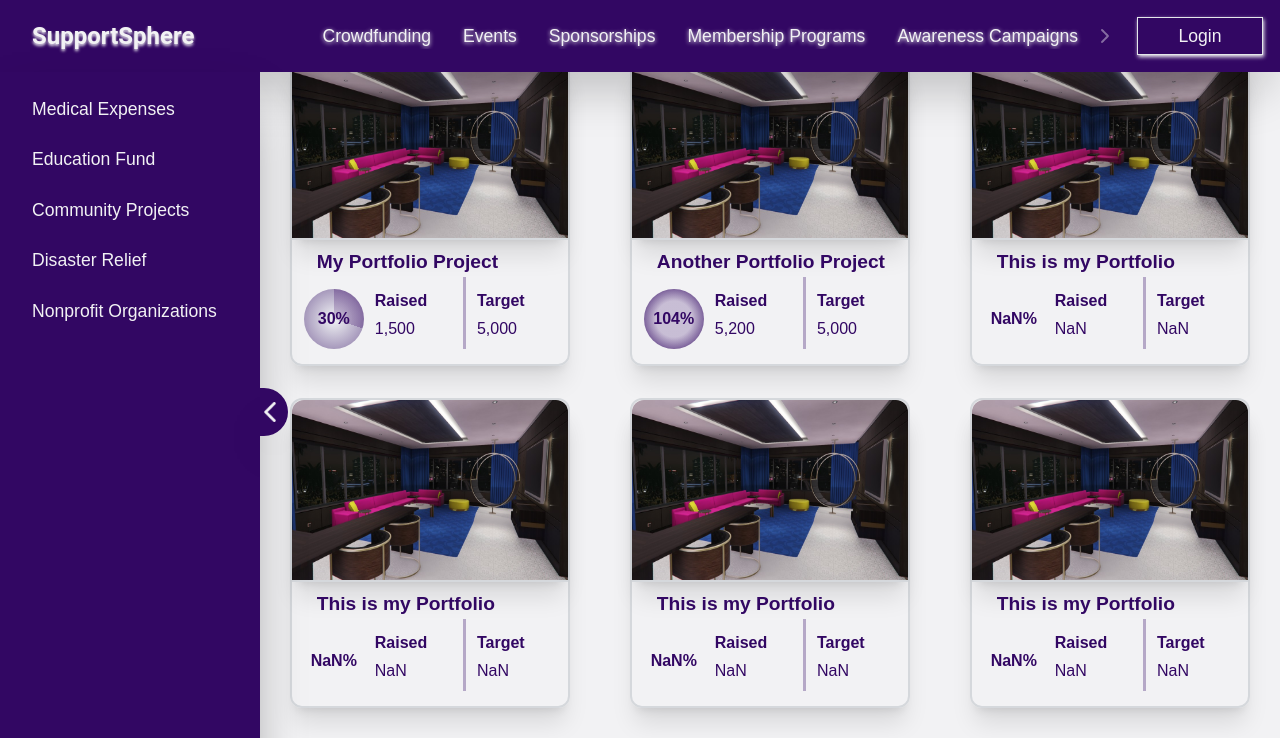
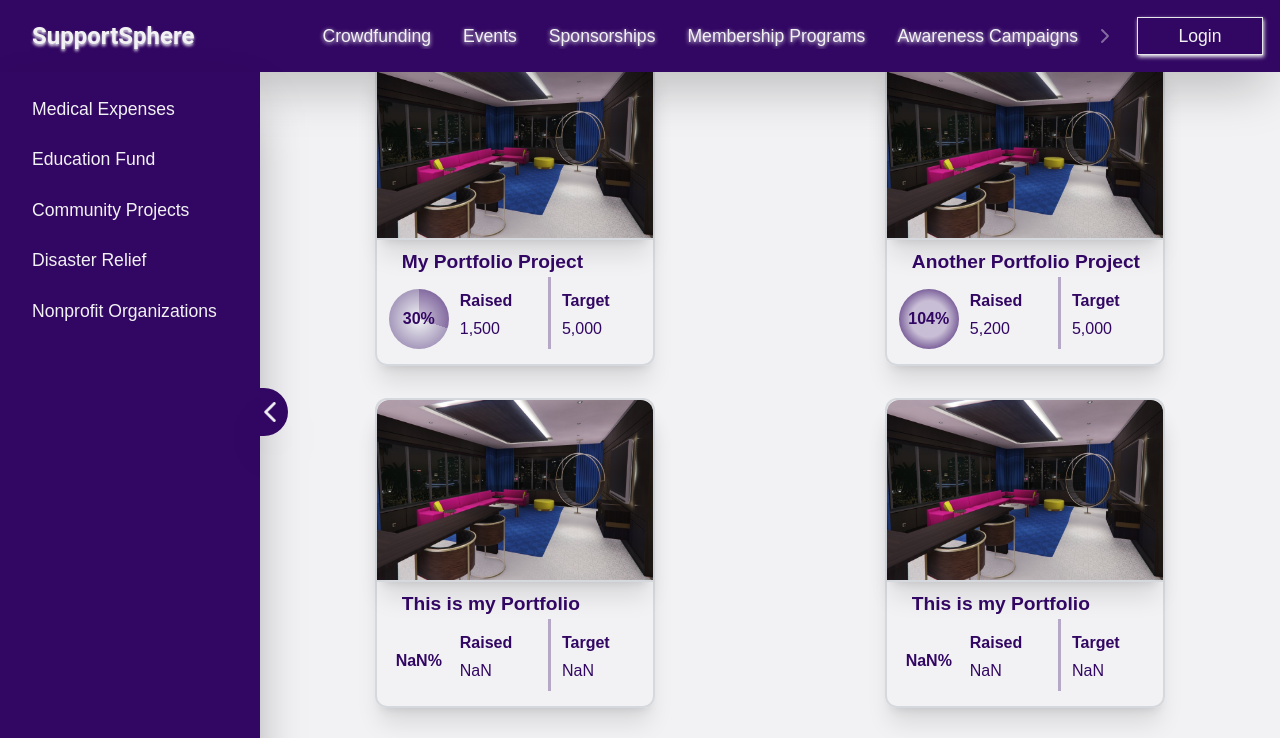
Before and after one commit to BharathVyaas/SupportSphere, a React (Create React App) app: page /crowdfunding in a window 1280 px wide. Shown: the top 738 px of the page. Built offline with nearby package versions, Linux system fonts and the light colour scheme; the HTML template or start-up script is replaced by a standard one.

Commit message:
do nothing

```diff
--- a/src/components/CrowdFunding.js
+++ b/src/components/CrowdFunding.js
@@ -13,26 +13,20 @@ function CrowdFunding() {
    * State for managing styles of the crowdfunding component.
    * @type {string}
    */
-  const [panelStyles, setPanelStyles] = useState("ms-[260px] flex flex-wrap");
+  const [panelStyles, setPanelStyles] = useState("ms-[260px] grid grid-cols-2");
 
   /**
    * Effect hook to handle panel toggle events and update styles accordingly.
    */
   useEffect(() => {
-    /**
-     * Callback function to adjust the panel styles based on the toggle flag.
-     * @param {boolean} showPanel - Flag indicating whether to show or hide the panel.
-     */
     const handlePanelToggle = (showPanel) => {
       setPanelStyles(
-        showPanel ? "ms-[260px] flex flex-wrap" : "ms-[0px] flex flex-wrap"
+        showPanel ? "ms-[260px] grid grid-cols-2" : "ms-[0px] grid grid-cols-3"
       );
     };
 
-    // Subscribe to the 'togglePanel' event
     EventEmitter.on("togglePanel", handlePanelToggle);
 
-    // Unsubscribe from the 'togglePanel' event when the component unmounts
     return () => EventEmitter.off("togglePanel", handlePanelToggle);
   }, []);
 
```
